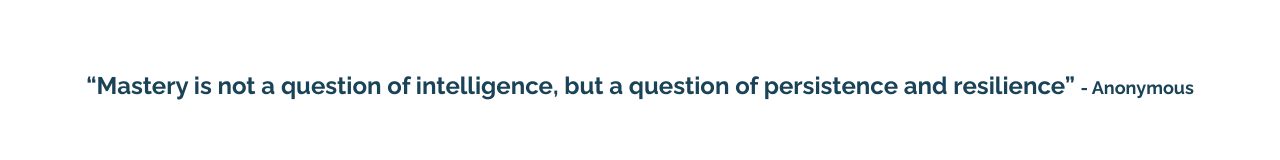
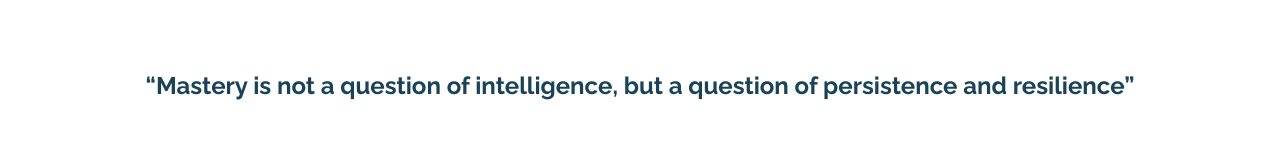
Before and after one commit to Codedit6035/XRG, a React (Vite) app: page /explore in a window 1280 px wide. Both pictures are taken after a click on the element "Expertise". Shown: the part 948-1108 px from the top of the page. Built offline with nearby package versions, Linux system fonts and the light colour scheme.

Commit message:
124 commit

```diff
--- a/src/components/About/Ghazi/Expertise.jsx
+++ b/src/components/About/Ghazi/Expertise.jsx
@@ -11,7 +11,7 @@ const  Expertise = () => {
       <div className='  flex flex-col gap-10 py-10  font-raleway  text-base'>
          {/*slogan*/}
       <div className=' text-2xl  text-center py-10  '>
-          <p className='px-10 text-primary font-bold'>“Mastery is not a question of intelligence, but a question of persistence and resilience” <span className="text-lg ">- Anonymous</span></p>
+          <p className='px-10 text-primary font-bold'>“Mastery is not a question of intelligence, but a question of persistence and resilience” </p>
         </div>
         {/*Img*/}
         <div>
--- a/src/components/Home/ContactS.jsx
+++ b/src/components/Home/ContactS.jsx
@@ -14,11 +14,11 @@ const ContactS = () => {
          <div className=" container flex  flex-col items-center justify-center  gap-3   ">
             <a href="/get in touch"><button className='bg-shade7 hover:bg-primary font-bold  text-xl text-white border-2 border-gray-400  px-10 py-2 '>Get in Touch</button></a>
             {/* Contact */}
-            <h1>contact@xrg-advisory.com</h1>
+            <h1 className='text-gray-900 '>contact@xrg-advisory.com</h1>
                         {/* location*/}
                         <div className='flex '>
-              <h1 className='bg-red-600 text-white px-2 border-r border-white font-semibold'>Based in</h1>
-              <img src={SwissFlag} alt="" className='w-[25px]' />
+              <h1 className=' text-gray-900  px-2 font-semibold text-sm'>Based in</h1>
+              <img src={SwissFlag} alt="" className='w-[20px]' />
             </div>
             <div className='flex items-center text-gray-900  mt-7'>
                 <h1 className='pr-5 border-r-2 border-gray-400  font-semibold'>Follow us</h1>
```
